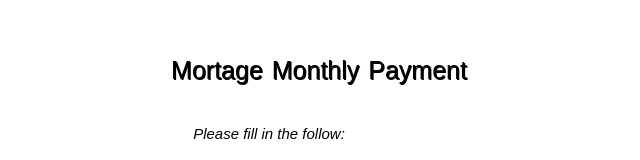
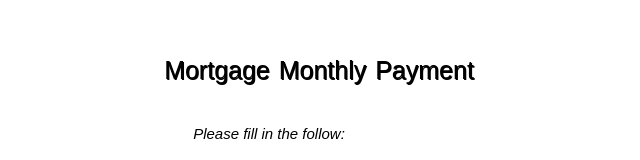
Before and after one commit to Hboi-dev/mortgage.gitub.io, a plain HTML site: page index.html in a window 1280 px wide. Shown: the part 158-318 px from the top of the page, without its empty margins (329-969 px from the left). Drawn offline with Linux system fonts and the light colour scheme.

Commit message:
Second commit

```diff
--- a/index.html
+++ b/index.html
@@ -190,7 +190,7 @@ body {
   <script src="mortage.js"></script>
 </head>
 <body>
-  <p id="p1">Mortage Monthly Payment</p>
+  <p id="p1">Mortgage Monthly Payment</p>
   <p id="p2">Please fill in the follow:</p>
   <label class="custom-field three">
     <input type="text" placeholder="&nbsp;" id="p"/>
```
